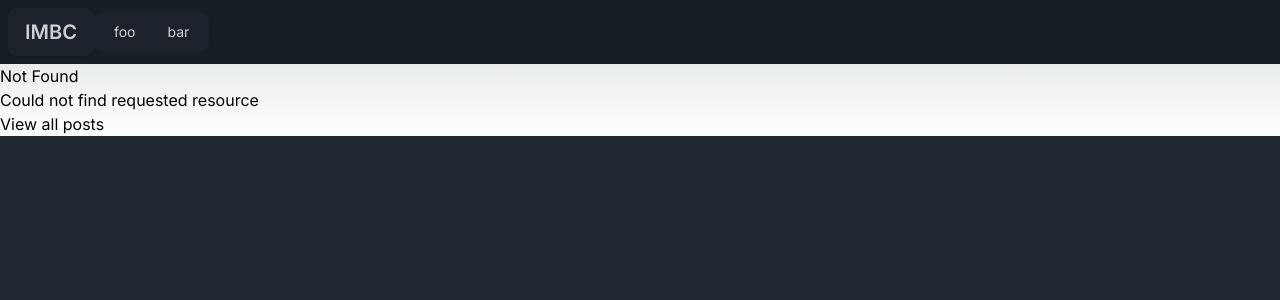
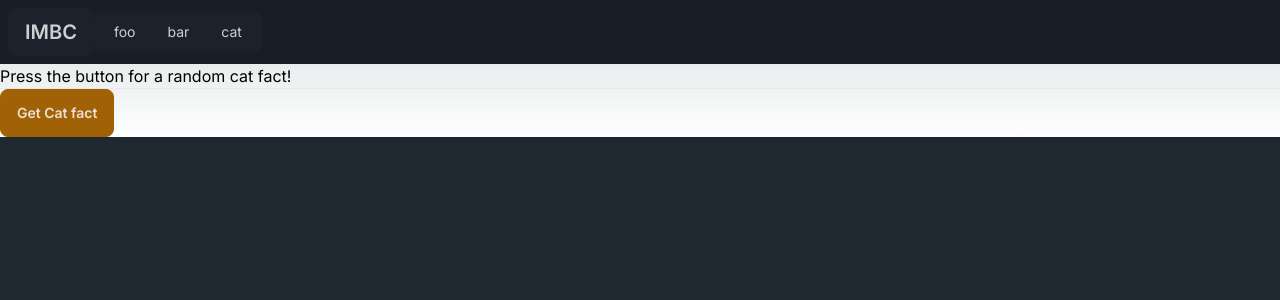
Before and after one commit to thoroc/civitas, a Next.js app: page /cat in a window 1280 px wide. Before the commit this address had no page. Shown: the top 300 px of the page. Built offline with nearby package versions, Linux system fonts and the light colour scheme; no server answers.

Commit message:
Add Cat component and update navbar

```diff
--- /dev/null
+++ b/src/app/cat/page.tsx
@@ -0,0 +1,36 @@
+'use client';
+
+import { useEffect, useState } from 'react';
+import axios from 'axios';
+
+const Cat = () => {
+  const [fact, setFact] = useState('');
+
+  const fetchFact = async () => {
+    axios.get('https://catfact.ninja/fact').then((response) => {
+      setFact(response.data.fact);
+    });
+  };
+
+  useEffect(() => {
+    fetchFact();
+  }, []);
+
+  const handleClick = () => {
+    fetchFact();
+  };
+
+  return (
+    <div className="Cat">
+      <h2>Press the button for a random cat fact!</h2>
+      <hr />
+      <button></button>
+      <button className="btn btn-primary" onClick={() => handleClick()}>
+        Get Cat fact
+      </button>
+      <p>{fact}</p>
+    </div>
+  );
+};
+
+export default Cat;
--- a/src/app/layout.tsx
+++ b/src/app/layout.tsx
@@ -23,6 +23,7 @@ export default function RootLayout({
           navItems={[
             { text: 'foo', href: 'foo' },
             { text: 'bar', href: 'bar' },
+            { text: 'cat', href: 'cat' },
           ]}
         ></Navbar>
         <main className="">{children}</main>
```
